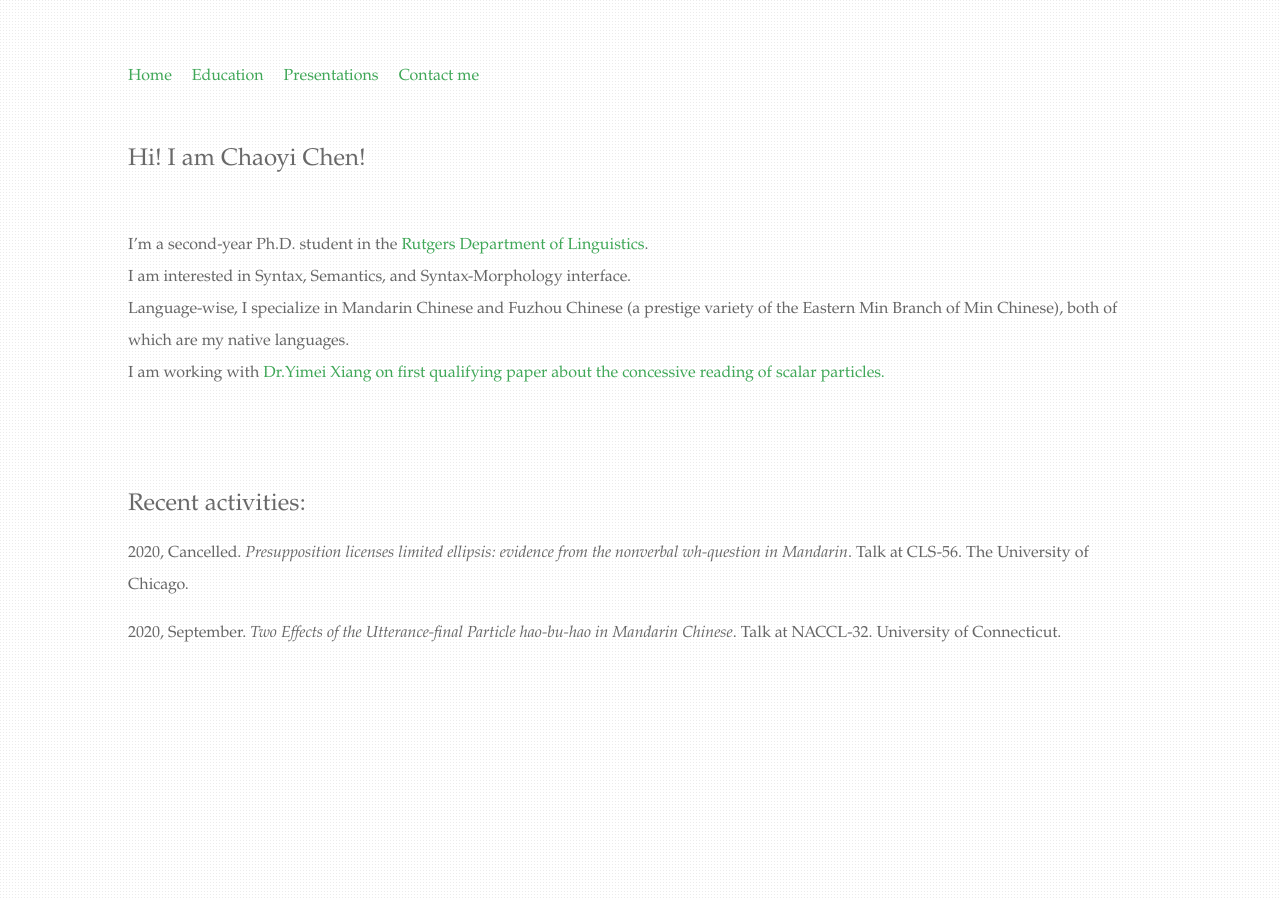
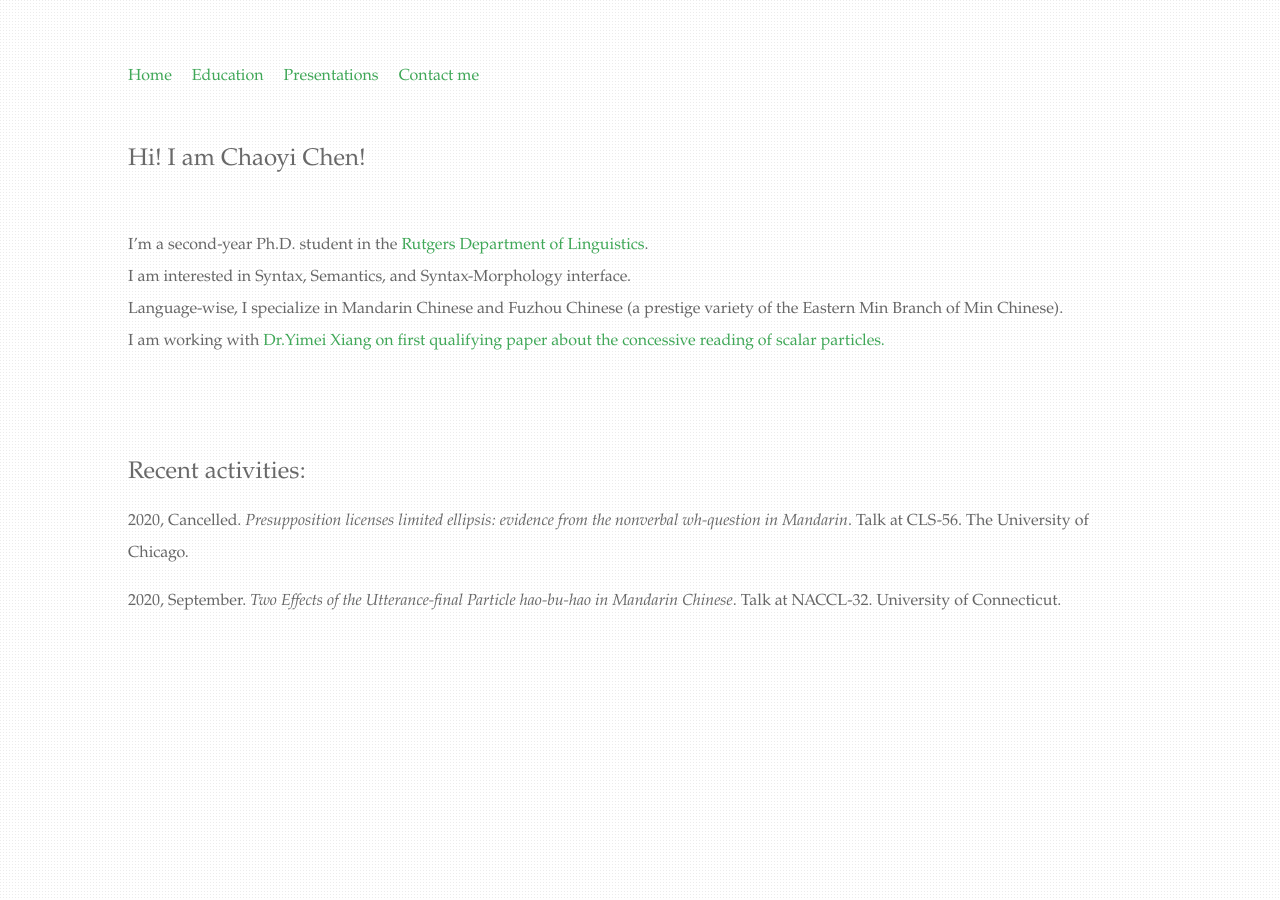
Before and after one commit to chaoyichen71/chaoyichen71.github.io, a Jekyll site: the page built from index.html, in a window 1280 px wide. Built offline with Jekyll 4.4.1, drawn with Linux system fonts in a browser that asks for light colours.

Commit message:
Update index.html

```diff
--- a/index.html
+++ b/index.html
@@ -7,7 +7,7 @@ title: Chaoyi Chen (陈超逸)
 			<h2>Hi! I am Chaoyi Chen!</h2><br>
 			<p>I’m a second-year Ph.D. student in the <a href="https://ling.rutgers.edu/">Rutgers Department of Linguistics</a>.<br>
 			I am interested in Syntax, Semantics, and Syntax-Morphology interface.<br>
-			Language-wise, I specialize in Mandarin Chinese and Fuzhou Chinese (a prestige variety of the Eastern Min Branch of Min Chinese), both of which are my native languages.<br>
+			Language-wise, I specialize in Mandarin Chinese and Fuzhou Chinese (a prestige variety of the Eastern Min Branch of Min Chinese).<br>
 			I am working with <a href="https://yimeixiang.wordpress.com/">Dr.Yimei Xiang on first qualifying paper about the concessive reading of scalar particles.</a></p>
 		</div>
 		</br>
```
